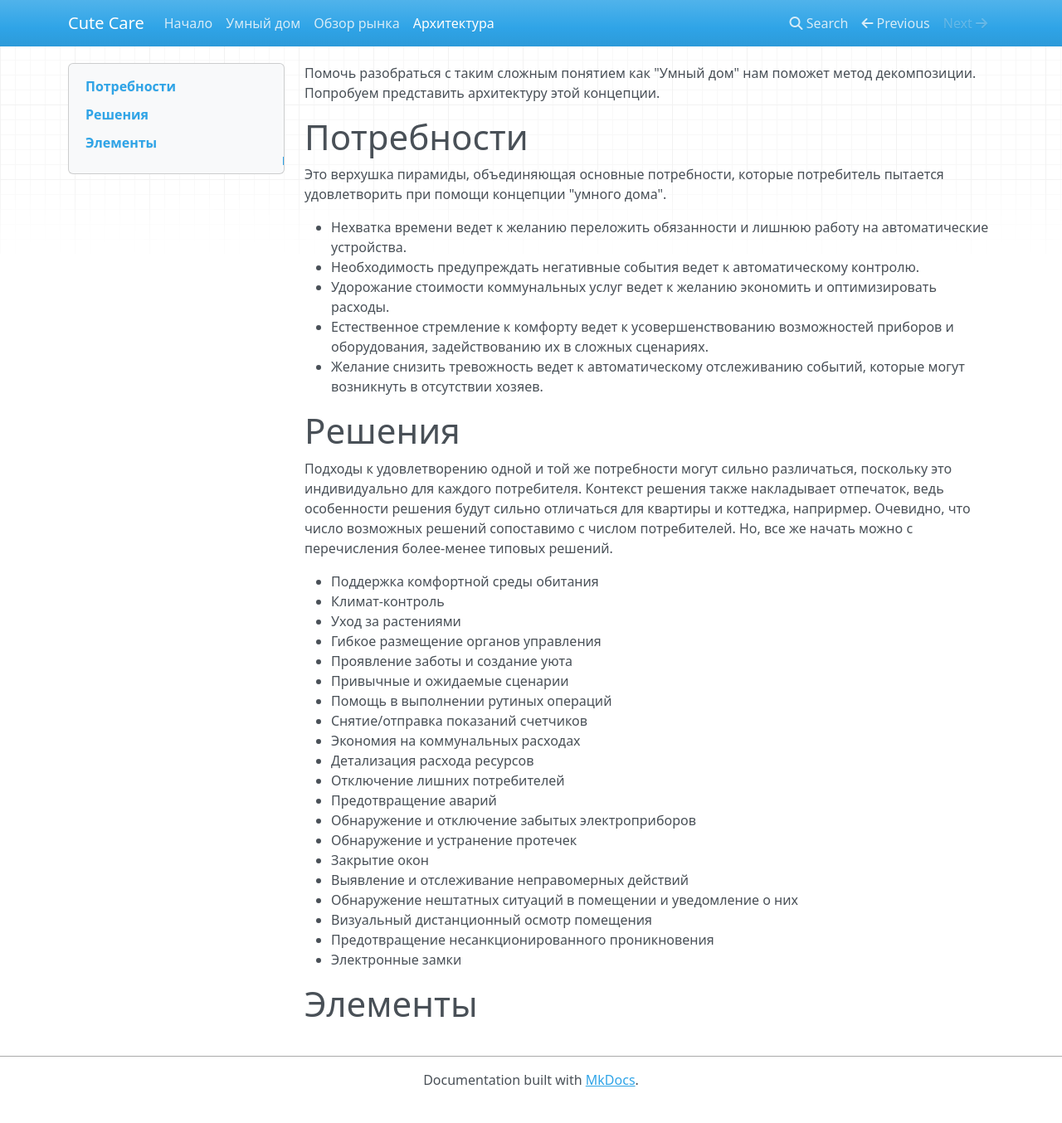
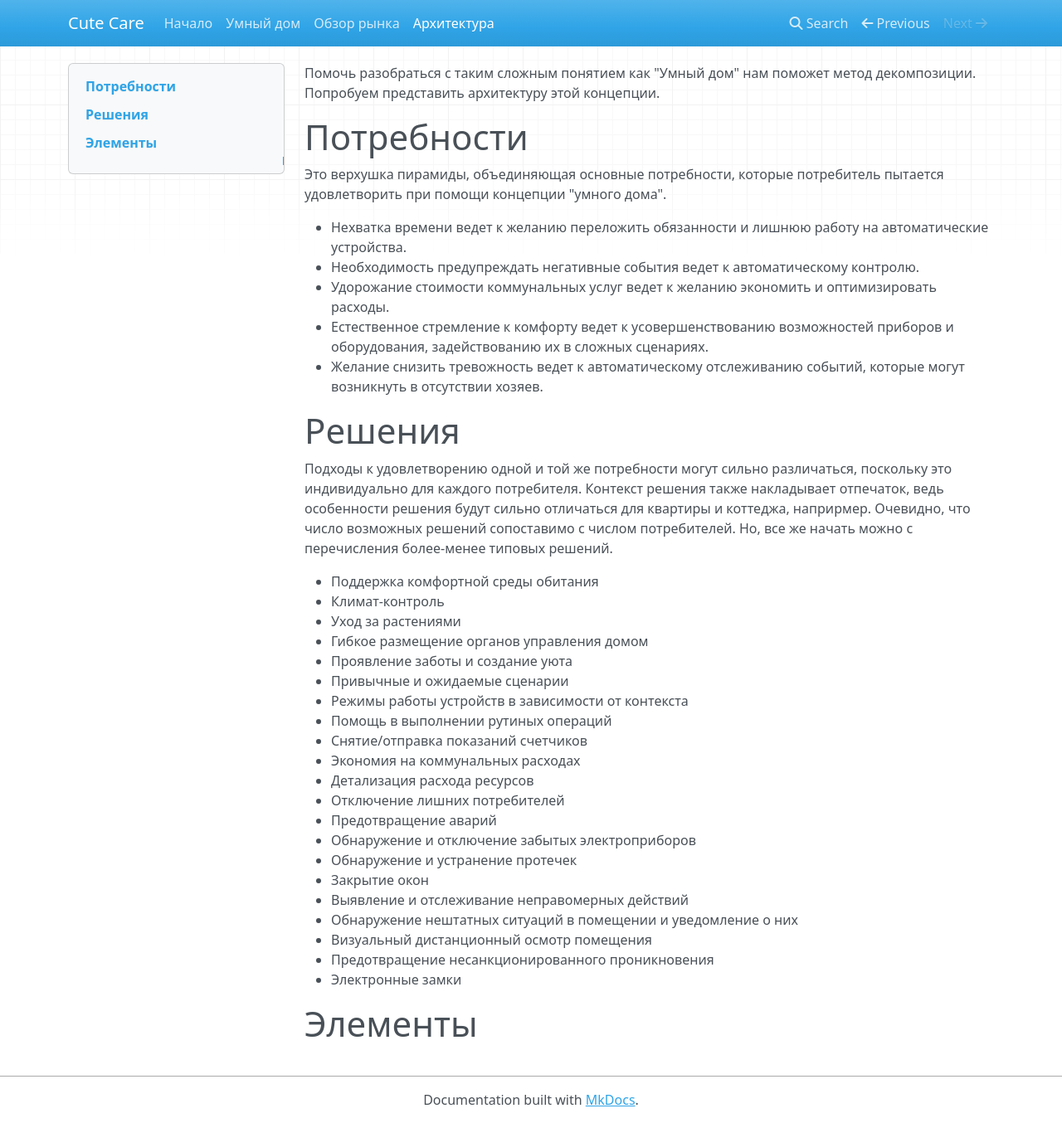
Before and after one commit to cutecare/cutecare-docs, an MkDocs documentation site: the page built from docs/Архитектура.md, in a window 1280 px wide and 1354 px high. Shown: the whole window at 83% size. Built offline with MkDocs 1.6.1, drawn with Linux system fonts in a browser that asks for light colours; nearby versions of some CDN libraries; old or Windows-style settings are respelled for this version of MkDocs.

Commit message:
Update Архитектура.md

```diff
--- a/docs/Архитектура.md
+++ b/docs/Архитектура.md
@@ -19,9 +19,10 @@
 * Поддержка комфортной среды обитания
   - Климат-контроль
   - Уход за растениями
-  - Гибкое размещение органов управления
+  - Гибкое размещение органов управления домом
 * Проявление заботы и создание уюта
   - Привычные и ожидаемые сценарии
+  - Режимы работы устройств в зависимости от контекста
 * Помощь в выполнении рутиных операций
   - Снятие/отправка показаний счетчиков
 * Экономия на коммунальных расходах
```
